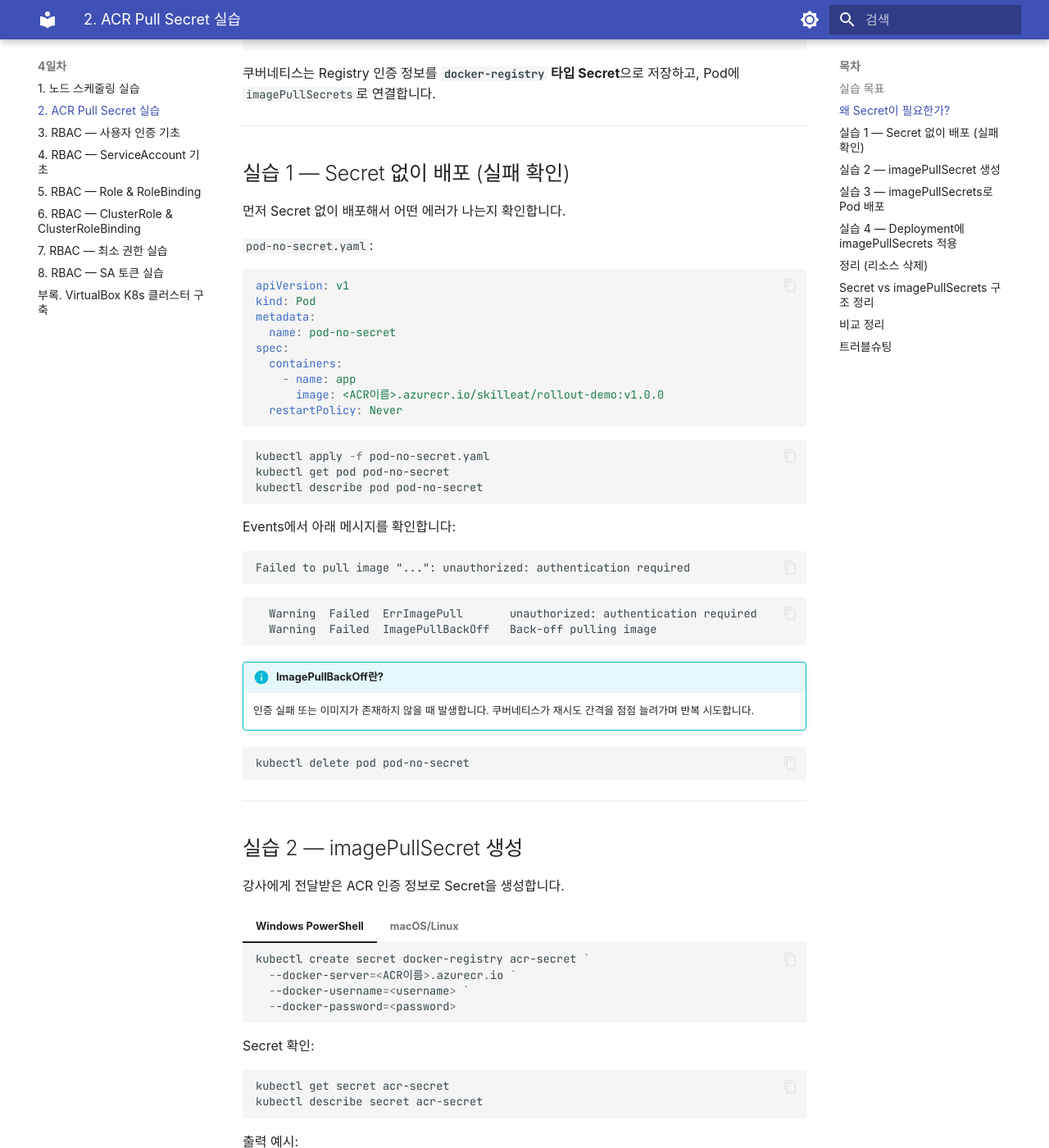
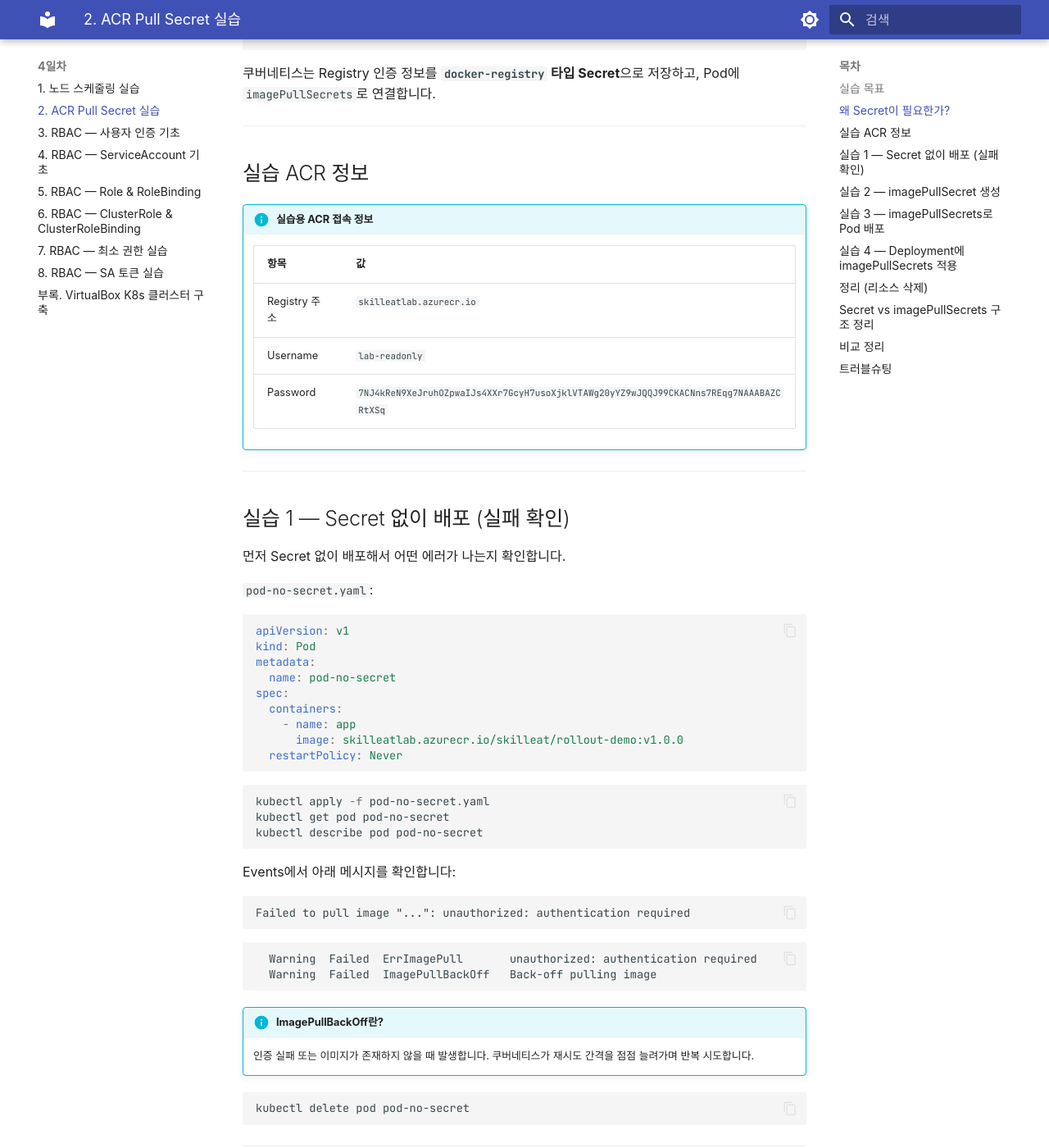
Before and after one commit to skilleat-labs/k8s-for-4days, an MkDocs documentation site: the page built from docs/day4/acr-pull-secret.md, in a window 1280 px wide and 1400 px high, scrolled down 664 px. Shown: the whole window at 82% size. Built offline with MkDocs 1.6.1 and Material for MkDocs 9.7.7, drawn with Linux system fonts in a browser that asks for light colours; some web fonts are replaced; some of the changed text lies outside the part shown.

Commit message:
Add ACR lab-readonly token credentials to acr-pull-secret guide

````diff
--- a/docs/day4/acr-pull-secret.md
+++ b/docs/day4/acr-pull-secret.md
@@ -30,6 +30,17 @@ Pod에 `imagePullSecrets`로 연결합니다.
 
 ---
 
+## 실습 ACR 정보
+
+!!! info "실습용 ACR 접속 정보"
+    | 항목 | 값 |
+    |---|---|
+    | Registry 주소 | `skilleatlab.azurecr.io` |
+    | Username | `lab-readonly` |
+    | Password | `7NJ4kReN9XeJruhOZpwaIJs4XXr7GcyH7usoXjklVTAWg20yYZ9wJQQJ99CKACNns7REqg7NAAABAZCRtXSq` |
+
+---
+
 ## 실습 1 — Secret 없이 배포 (실패 확인)
 
 먼저 Secret 없이 배포해서 어떤 에러가 나는지 확인합니다.
@@ -44,7 +55,7 @@ metadata:
 spec:
   containers:
     - name: app
-      image: <ACR이름>.azurecr.io/skilleat/rollout-demo:v1.0.0
+      image: skilleatlab.azurecr.io/skilleat/rollout-demo:v1.0.0
   restartPolicy: Never
 ```
 
@@ -77,21 +88,21 @@ kubectl delete pod pod-no-secret
 
 ## 실습 2 — imagePullSecret 생성
 
-강사에게 전달받은 ACR 인증 정보로 Secret을 생성합니다.
+아래 명령어를 그대로 실행하세요.
 
 === "Windows PowerShell"
     ```powershell
     kubectl create secret docker-registry acr-secret `
-      --docker-server=<ACR이름>.azurecr.io `
-      --docker-username=<username> `
-      --docker-password=<password>
+      --docker-server=skilleatlab.azurecr.io `
+      --docker-username=lab-readonly `
+      --docker-password=7NJ4kReN9XeJruhOZpwaIJs4XXr7GcyH7usoXjklVTAWg20yYZ9wJQQJ99CKACNns7REqg7NAAABAZCRtXSq
     ```
 === "macOS/Linux"
     ```bash
     kubectl create secret docker-registry acr-secret \
-      --docker-server=<ACR이름>.azurecr.io \
-      --docker-username=<username> \
-      --docker-password=<password>
+      --docker-server=skilleatlab.azurecr.io \
+      --docker-username=lab-readonly \
+      --docker-password=7NJ4kReN9XeJruhOZpwaIJs4XXr7GcyH7usoXjklVTAWg20yYZ9wJQQJ99CKACNns7REqg7NAAABAZCRtXSq
     ```
 
 Secret 확인:
@@ -144,7 +155,7 @@ metadata:
 spec:
   containers:
     - name: app
-      image: <ACR이름>.azurecr.io/skilleat/rollout-demo:v1.0.0
+      image: skilleatlab.azurecr.io/skilleat/rollout-demo:v1.0.0
       ports:
         - containerPort: 8080
   imagePullSecrets:
@@ -196,7 +207,7 @@ spec:
     spec:
       containers:
         - name: app
-          image: <ACR이름>.azurecr.io/skilleat/rollout-demo:v1.0.0
+          image: skilleatlab.azurecr.io/skilleat/rollout-demo:v1.0.0
           ports:
             - containerPort: 8080
       imagePullSecrets:
````
